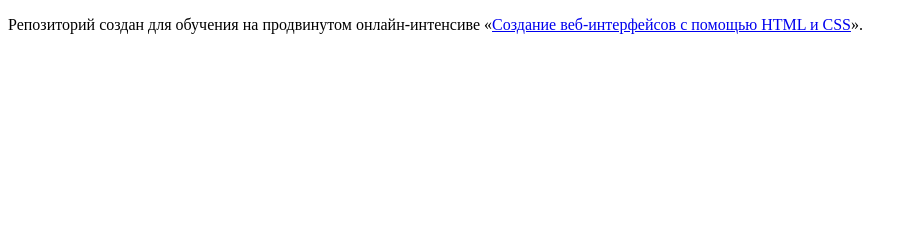
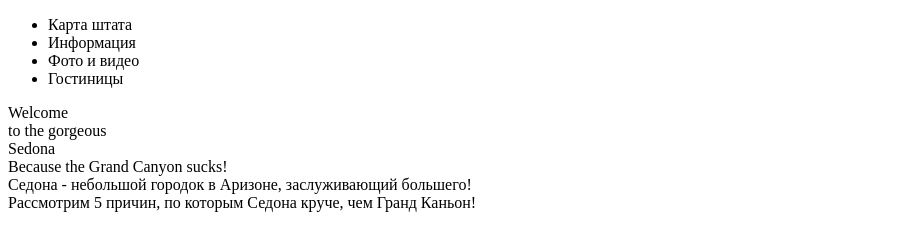
Before and after one commit to kurazor/29986-Sedona, a website: page index.html in a window 1280 px wide. Shown: the whole page, without its empty margins (0-913 px from the left). Drawn offline with Linux system fonts and the light colour scheme.

Commit message:
сверстал хедер

```diff
--- a/index.html
+++ b/index.html
@@ -2,16 +2,37 @@
 <html lang="ru">
 
 <head>
-  <meta charset="utf-8">
-  <title>HTML Academy: Sedona</title>
-  <!-- <link rel="stylesheet" href="css/style.css"> -->
+    <meta charset="utf-8">
+    <title>HTML Academy: Sedona</title>
+    <!-- <link rel="stylesheet" href="css/style.css"> -->
 </head>
 
 <body>
+    <header class="page-header">
+        <nav class="mobile-menu">
+            <ul>
+                <li>Карта штата<span class="collapse-button"></span></li>
+                <li>Информация</li>
+                <li>Фото и видео</li>
+                <li>Гостиницы</li>
+            </ul>
+        </nav>
+        <div class="top-menu">
+            <div class="logo"></div>
+            <div class="expand-button"></div>
+        </div>
+        <div class="intro">
+            <div class="intro-welcome">Welcome</div>
+            <div class="intro-prefix">to the gorgeous</div>
+            <div class="intro-sedona">Sedona</div>
+            <div class="intro-quote">Because the Grand Canyon sucks!</div>
+        </div>
+    </header>
+    <main class="page-content">
+        <div class="intro-header">Седона - небольшой городок в Аризоне, заслуживающий большего!</div>
+        <div class="intro-description">Рассмотрим 5 причин, по которым Седона круче, чем Гранд Каньон!</div>
+    </main>
 
-  <p>Репозиторий создан для обучения на продвинутом онлайн-интенсиве «<a href="https://htmlacademy.ru/advanced_intensive">Создание веб-интерфейсов с помощью HTML и CSS</a>».</p>
-
-  <!-- <script src="js/script.js"></script> -->
-
+    <!-- <script src="js/script.js"></script> -->
 </body>
 </html>
```
